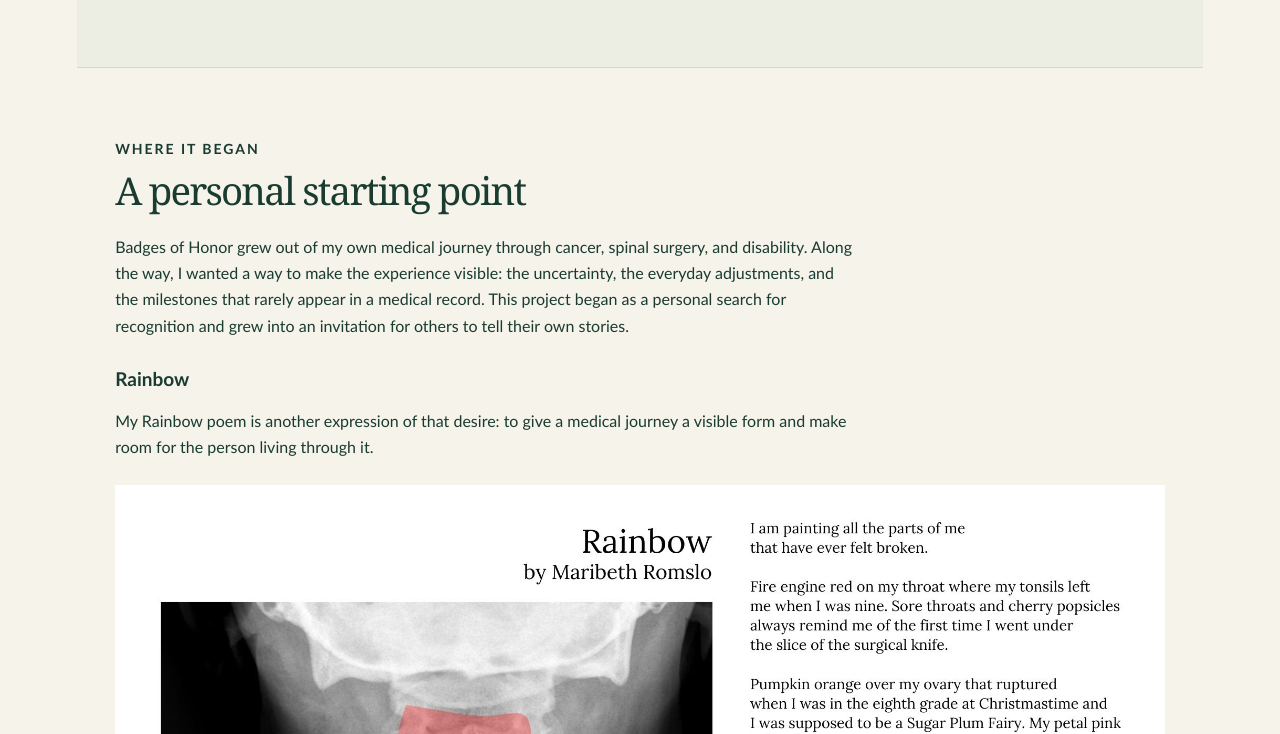
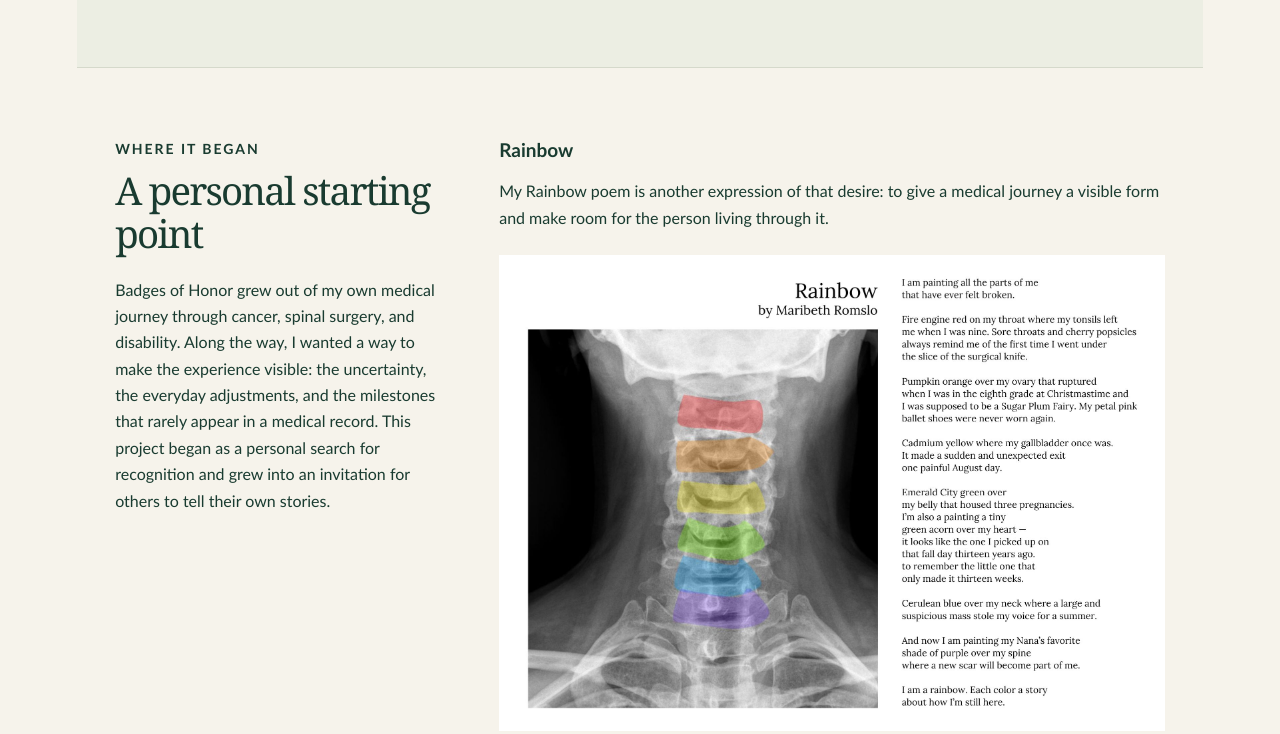
Before and after one commit to maribethromslo/capstone, a plain HTML site: page index.html in a window 1280 px wide. Shown: the part 1708-2442 px from the top of the page. Drawn offline with Linux system fonts and the light colour scheme.

Commit message:
Add files via upload

```diff
--- a/index.html
+++ b/index.html
@@ -198,6 +198,21 @@ footer > p { margin:0 0 0 auto; text-align:right; font-size:14px; line-height:1.
 .project-origin .rainbow-poem { width:100%; }
 .project-origin .rainbow-poem > p { max-width:80ch; }
 .project-origin .rainbow-poem-graphic { width:100%; max-width:none; height:auto; display:block; margin-top:24px; }
+</style>
+<style>
+/* Origin: one-third copy and two-thirds poem graphic. */
+.section.project-origin {
+  display:grid;
+  grid-template-columns:minmax(0,1fr) minmax(0,2fr);
+  gap:clamp(28px,4vw,64px);
+  align-items:start;
+}
+.project-origin > div:first-child { max-width:none; margin-bottom:0; }
+.project-origin .rainbow-poem { min-width:0; }
+.project-origin .rainbow-poem-graphic { width:100%; height:auto; }
+@media(max-width:750px) {
+  .section.project-origin { grid-template-columns:1fr; }
+}
 </style>
 </head>
   <body>
```
